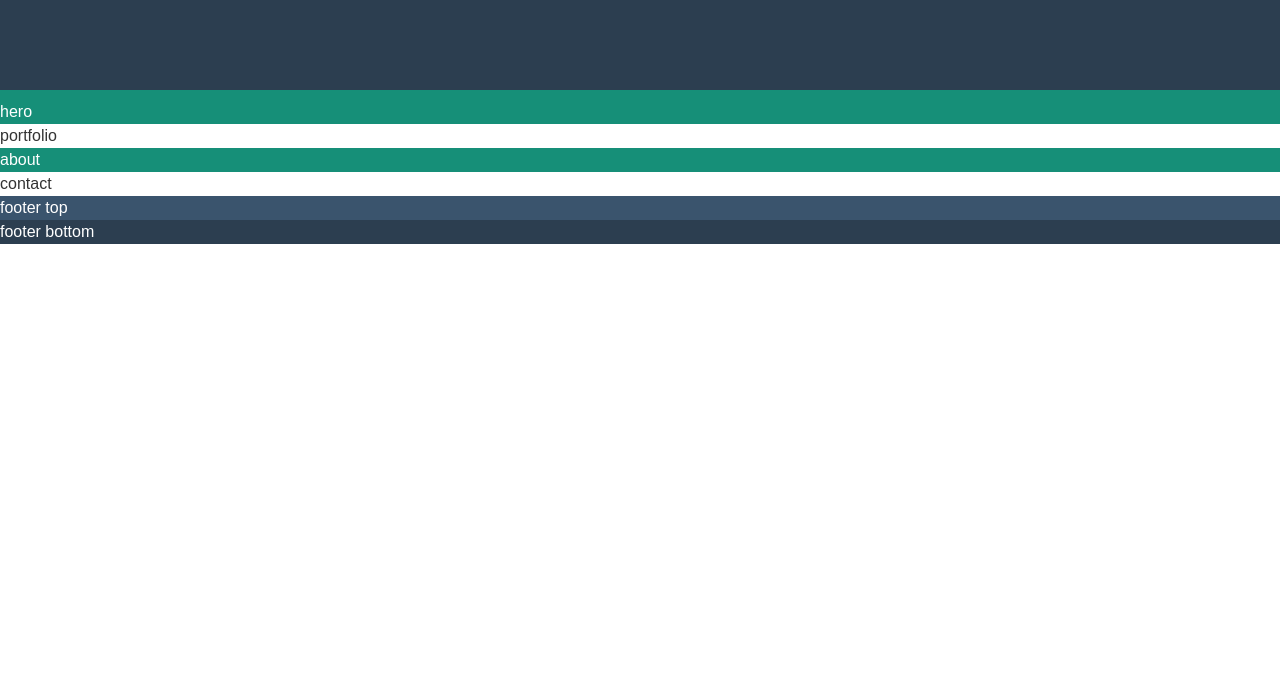
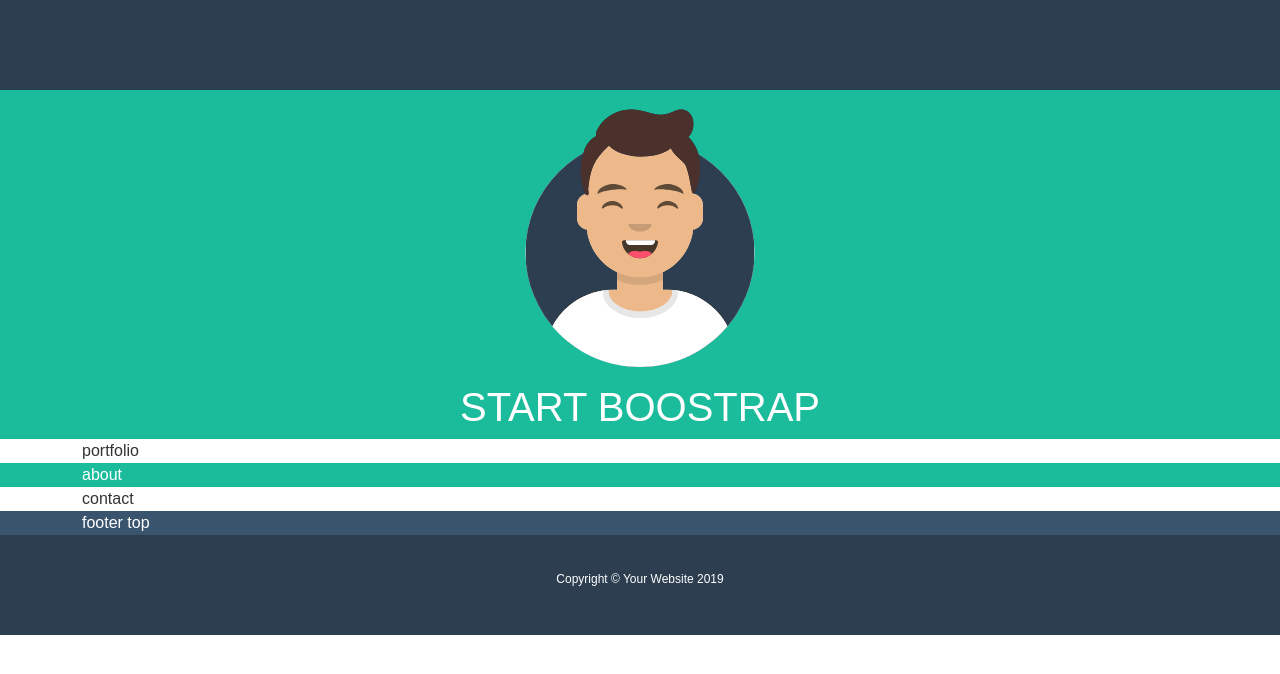
Before and after one commit to ValentinaZussino/html-css-bootstrap-freelancer, a plain HTML site: page index.html in a window 1280 px wide. Drawn offline with nearby package versions, Linux system fonts and the light colour scheme.

Commit message:
footer bottom ok inizio sez hero

```diff
--- a/css/style.css
+++ b/css/style.css
@@ -3,7 +3,7 @@
     --black: rgb(51, 51, 51);
     --deepblue: rgb(44, 62, 80);
     --bluegray: rgb(58, 84, 109);
-    --green: rgb(22, 143, 120);
+    --green: rgb(26, 188, 156);
     --darkgray: gray;
 }
 body {
@@ -26,3 +26,13 @@ header {
 }
 /* MAIN */
 #hero { padding-top: 100px;}
+#hero img.avatar {
+    width: 70%;
+    max-width: 100%;
+}
+/* FOOTER */
+#foot-bottom {
+    height: 100px;
+    font-size: 12px;
+    padding-top: 35px;
+}
--- a/index.html
+++ b/index.html
@@ -11,20 +11,41 @@
     <title>Bootstrap Freelancer</title>
 </head>
 <body>
+    <!-- header -->
     <header class="vz_bg-deepblue">
         <nav>
-
+            <div class="container-md"></div>
         </nav>
     </header>
+    <!-- main -->
     <main>
-        <section id="hero" class="vz_bg-green"> hero </section>
-        <section class="vz_txt-black"> portfolio </section>
-        <section class="vz_bg-green"> about </section>
-        <section class="vz_txt-black"> contact </section>
+        <!-- hero -->
+        <section id="hero" class="vz_bg-green">
+            <div class="container-md">
+                <div class="row justify-content-center">
+                    <div class="col-auto text-center">
+                        <img class="avatar pb-3" src="./img/avatar.svg" alt="avatar">
+                        <h1 class="text-uppercase">Start Boostrap</h1>
+                    </div>
+                </div>
+            </div>
+        </section>
+        <section id="portfolio" class="vz_txt-black">
+            <div class="container-md">portfolio</div>
+        </section>
+        <section id="about" class="vz_bg-green">
+            <div class="container-md">about</div>
+        </section>
+        <section id="contact" class="vz_txt-black">
+            <div class="container-md">contact</div>
+        </section>
     </main>
+    <!-- footer -->
     <footer>
-        <div class="vz_bg-bluegray">footer top</div>
-        <div class="vz_bg-deepblue">footer bottom</div>
+        <div id="foot-top" class="vz_bg-bluegray">
+            <div class="container-md">footer top</div>
+        </div>
+        <div id="foot-bottom" class="vz_bg-deepblue text-center"><span>Copyright &copy; Your Website 2019</span></div>
     </footer>
 </body>
 </html>
```
